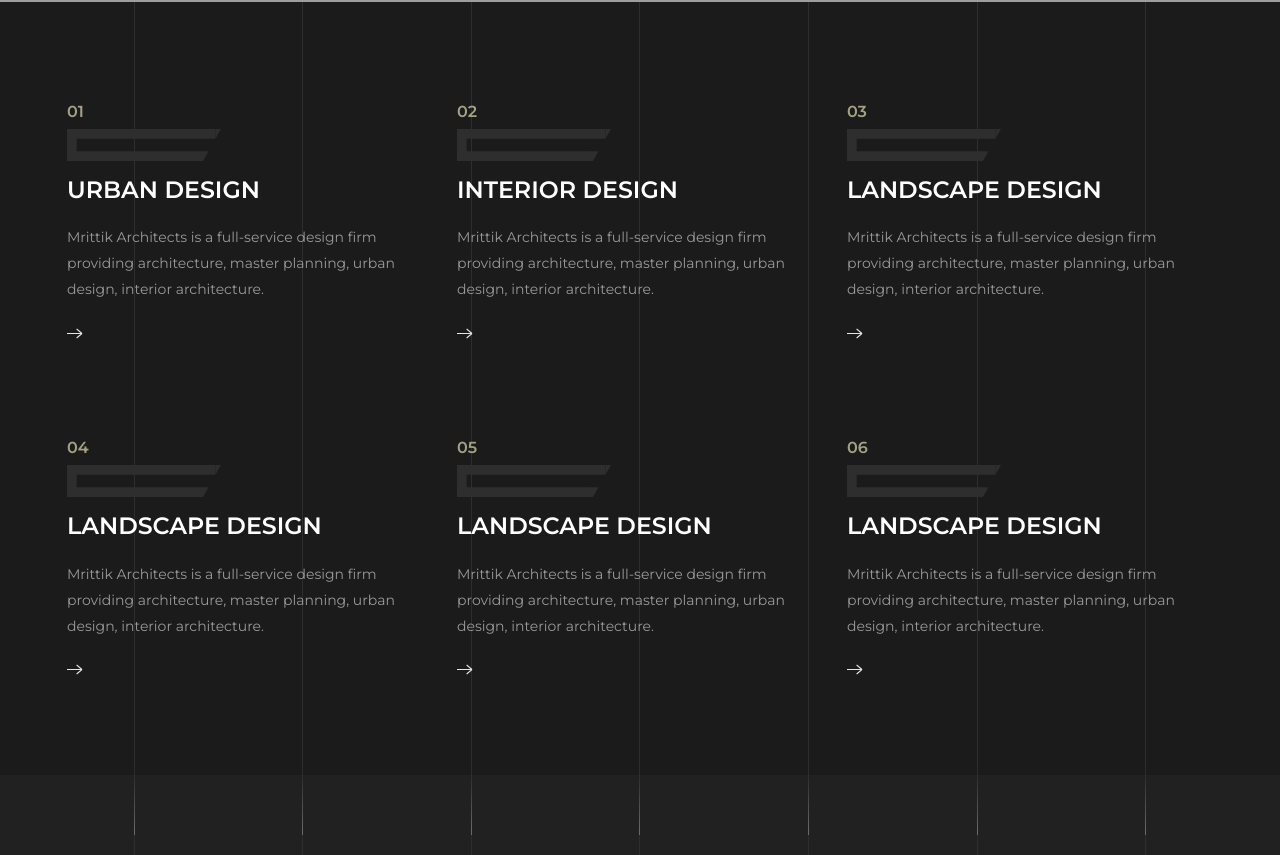
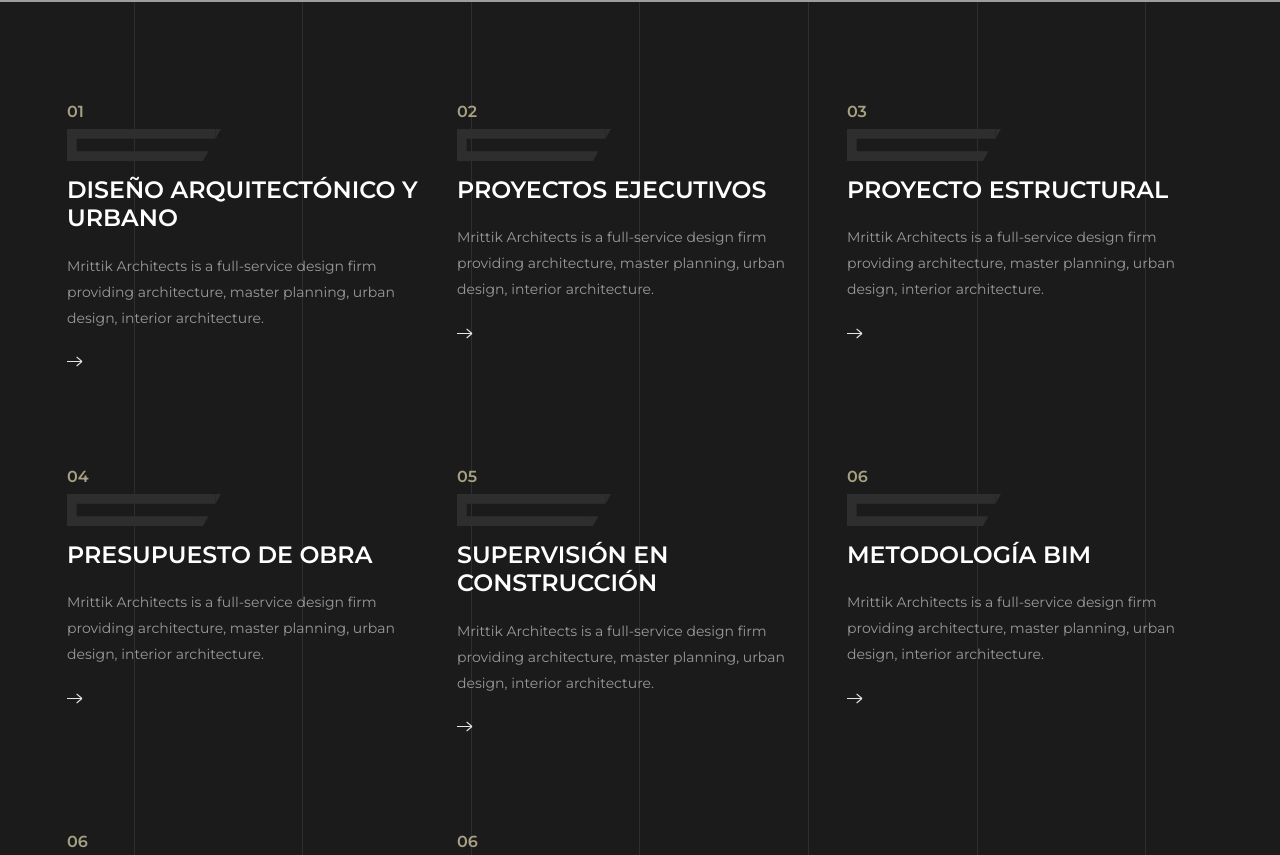
Before and after one commit to ByJordan201/zamorano-page, a React (Create React App) app: page /about in a window 1280 px wide. Shown: the part 2705-3560 px from the top of the page. Built offline with nearby package versions, Linux system fonts and the light colour scheme; grey boxes are pictures that could not be loaded; what outlayer would draw is missing.

Commit message:
servicios

```diff
--- a/src/containers/ServiceContainer.jsx
+++ b/src/containers/ServiceContainer.jsx
@@ -9,32 +9,40 @@ const ServiceContainer01 = () => {
                 <div className="container">
                     <div className="row">
                         <div className="col-lg-4" >
-                            <ServiceCard number="01" imgDark="images/icon_box/d1.svg" imgLight="images/icon_box/d1-light.svg" title="Urban Design" text="Mrittik Architects is a full-service design firm providing architecture, master planning, urban design, interior architecture." />
+                            <ServiceCard number="01" imgDark="images/icon_box/d1.svg" imgLight="images/icon_box/d1-light.svg" title="Diseño arquitectónico y urbano" text="Mrittik Architects is a full-service design firm providing architecture, master planning, urban design, interior architecture." />
                         </div>
 
 
                         <div className="col-lg-4" >
-                            <ServiceCard number="02" imgDark="images/icon_box/d1.svg" imgLight="images/icon_box/d1-light.svg" title="Interior Design" text="Mrittik Architects is a full-service design firm providing architecture, master planning, urban design, interior architecture." />
+                            <ServiceCard number="02" imgDark="images/icon_box/d1.svg" imgLight="images/icon_box/d1-light.svg" title="Proyectos ejecutivos" text="Mrittik Architects is a full-service design firm providing architecture, master planning, urban design, interior architecture." />
                         </div>
 
 
                         <div className="col-lg-4" >
-                            <ServiceCard number="03" imgDark="images/icon_box/d1.svg" imgLight="images/icon_box/d1-light.svg" title="Landscape Design" text="Mrittik Architects is a full-service design firm providing architecture, master planning, urban design, interior architecture." />
+                            <ServiceCard number="03" imgDark="images/icon_box/d1.svg" imgLight="images/icon_box/d1-light.svg" title="Proyecto estructural" text="Mrittik Architects is a full-service design firm providing architecture, master planning, urban design, interior architecture." />
                         </div>
 
 
                         <div className="col-lg-4" >
-                            <ServiceCard number="04" imgDark="images/icon_box/d1.svg" imgLight="images/icon_box/d1-light.svg" title="Landscape Design" text="Mrittik Architects is a full-service design firm providing architecture, master planning, urban design, interior architecture." />
+                            <ServiceCard number="04" imgDark="images/icon_box/d1.svg" imgLight="images/icon_box/d1-light.svg" title="Presupuesto de obra" text="Mrittik Architects is a full-service design firm providing architecture, master planning, urban design, interior architecture." />
                         </div>
 
 
                         <div className="col-lg-4" >
-                            <ServiceCard number="05" imgDark="images/icon_box/d1.svg" imgLight="images/icon_box/d1-light.svg" title="Landscape Design" text="Mrittik Architects is a full-service design firm providing architecture, master planning, urban design, interior architecture." />
+                            <ServiceCard number="05" imgDark="images/icon_box/d1.svg" imgLight="images/icon_box/d1-light.svg" title="Supervisión en construcción" text="Mrittik Architects is a full-service design firm providing architecture, master planning, urban design, interior architecture." />
                         </div>
 
 
                         <div className="col-lg-4" >
-                            <ServiceCard number="06" imgDark="images/icon_box/d1.svg" imgLight="images/icon_box/d1-light.svg" title="Landscape Design" text="Mrittik Architects is a full-service design firm providing architecture, master planning, urban design, interior architecture." />
+                            <ServiceCard number="06" imgDark="images/icon_box/d1.svg" imgLight="images/icon_box/d1-light.svg" title="Metodología BIM " text="Mrittik Architects is a full-service design firm providing architecture, master planning, urban design, interior architecture." />
+                        </div>
+
+                        <div className="col-lg-4" >
+                            <ServiceCard number="06" imgDark="images/icon_box/d1.svg" imgLight="images/icon_box/d1-light.svg" title="Consultoría en estrategias de mantenimiento " text="Mrittik Architects is a full-service design firm providing architecture, master planning, urban design, interior architecture." />
+                        </div>
+
+                        <div className="col-lg-4" >
+                            <ServiceCard number="06" imgDark="images/icon_box/d1.svg" imgLight="images/icon_box/d1-light.svg" title="Dictámenes estructurales " text="Mrittik Architects is a full-service design firm providing architecture, master planning, urban design, interior architecture." />
                         </div>
 
                     </div>
```
Also changed, not shown: src/Routes/Router.js (+5 -5 lines).
